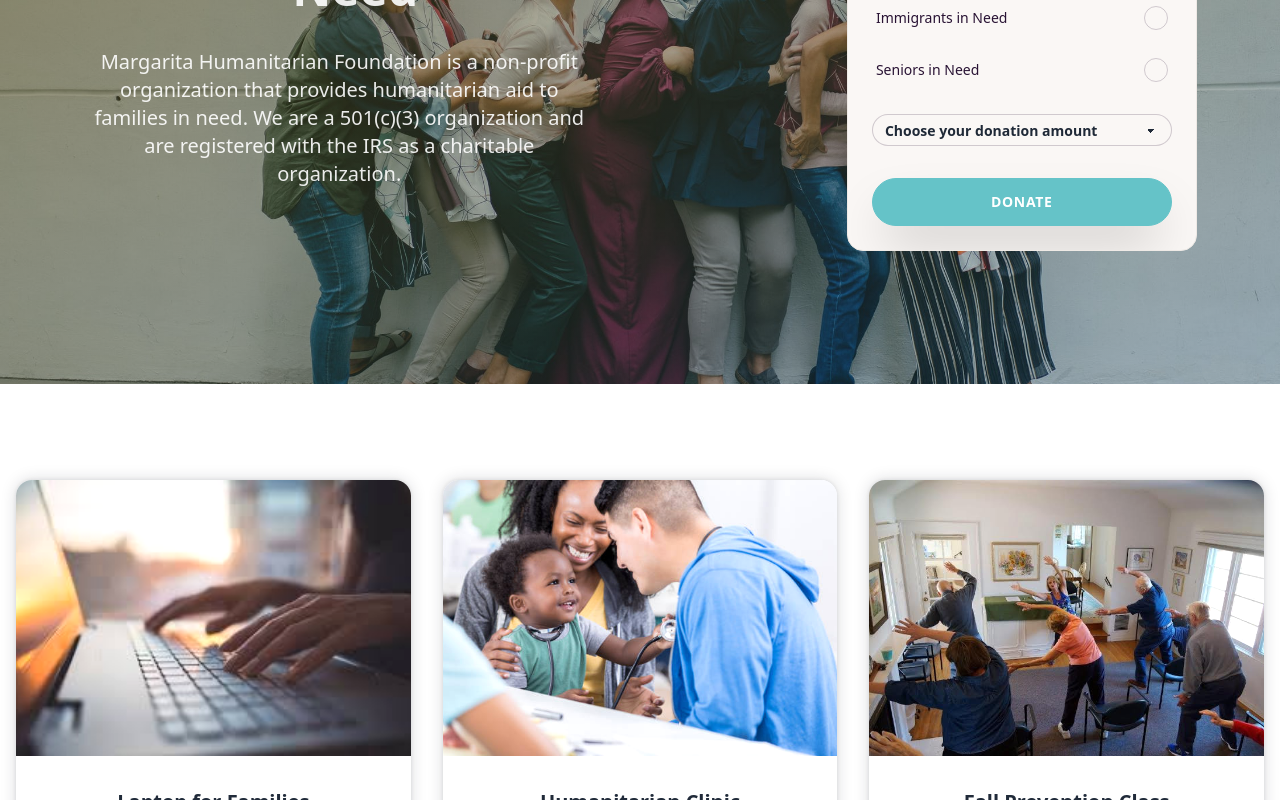
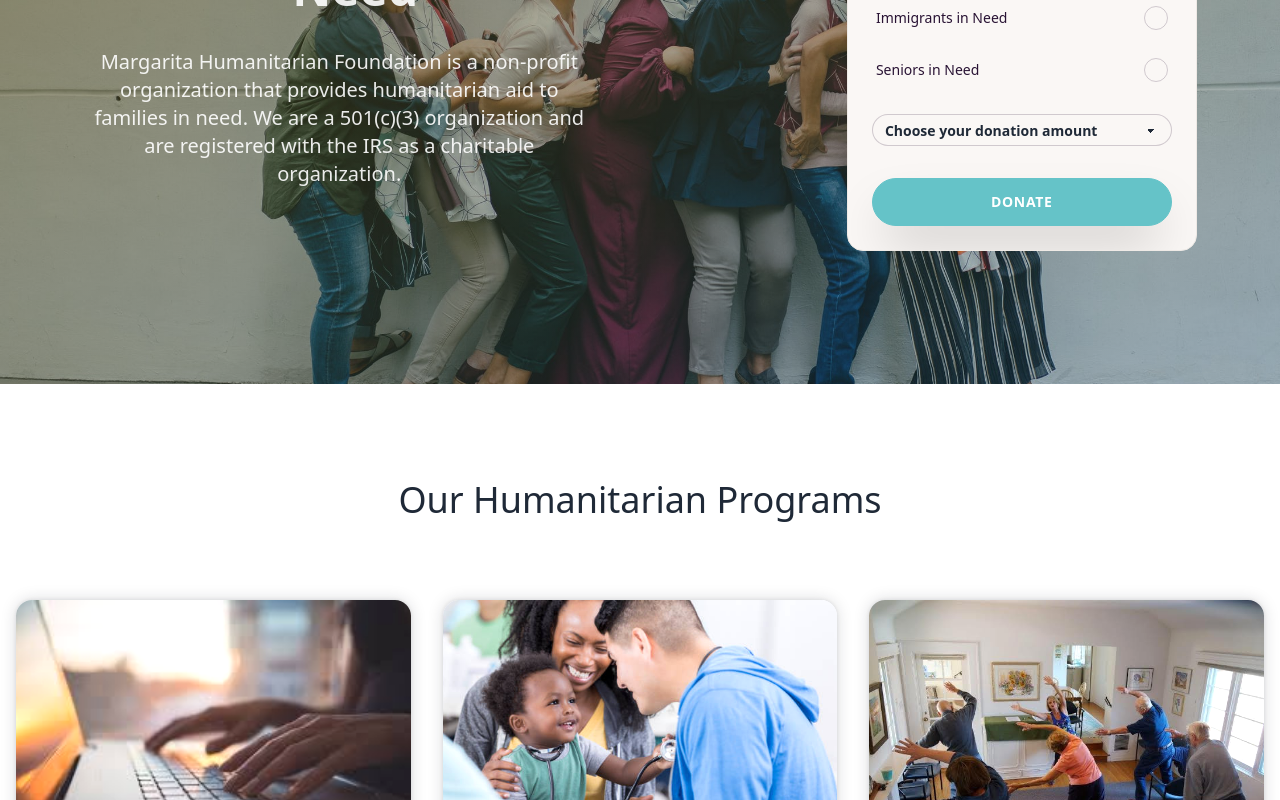
Before and after one commit to margaritahumanitarian/helpafamily, a Next.js app: page / in a window 1280 px wide. Shown: the part 368-1168 px from the top of the page. Built offline with nearby package versions, Linux system fonts and the light colour scheme.

Commit message:
added page description

```diff
--- a/components/PrimaryLayout.js
+++ b/components/PrimaryLayout.js
@@ -10,6 +10,7 @@ export default function PrimaryLayout({
   main = false,
   inNeed = false,
   children,
+  description,
 }) {
   return (
     <>
@@ -23,6 +24,7 @@ export default function PrimaryLayout({
           <HeroSection inNeed={inNeed} main={main} />
           <div className="text-center hero-content md:m-auto">
             <div className="w-lg">
+              <h2 className="pb-20 text-3xl md:text-4xl">{description}</h2>
               <div className="grid grid-cols-1 md:grid-cols-2 xl:grid-cols-3 md:gap-x-8 gap-y-5 justify-center align-center content-center">
                 {children}
               </div>
--- a/pages/index.js
+++ b/pages/index.js
@@ -12,7 +12,7 @@ import PrimaryLayout from '../components/PrimaryLayout';
 
 export default function Home() {
   return (
-    <PrimaryLayout inNeed main>
+    <PrimaryLayout description="Our Humanitarian Programs" inNeed main>
       <LaptopForFamiliesCard />
       <HumanitarianClinicCard />
       <FallPreventionForEldersCard />
```
